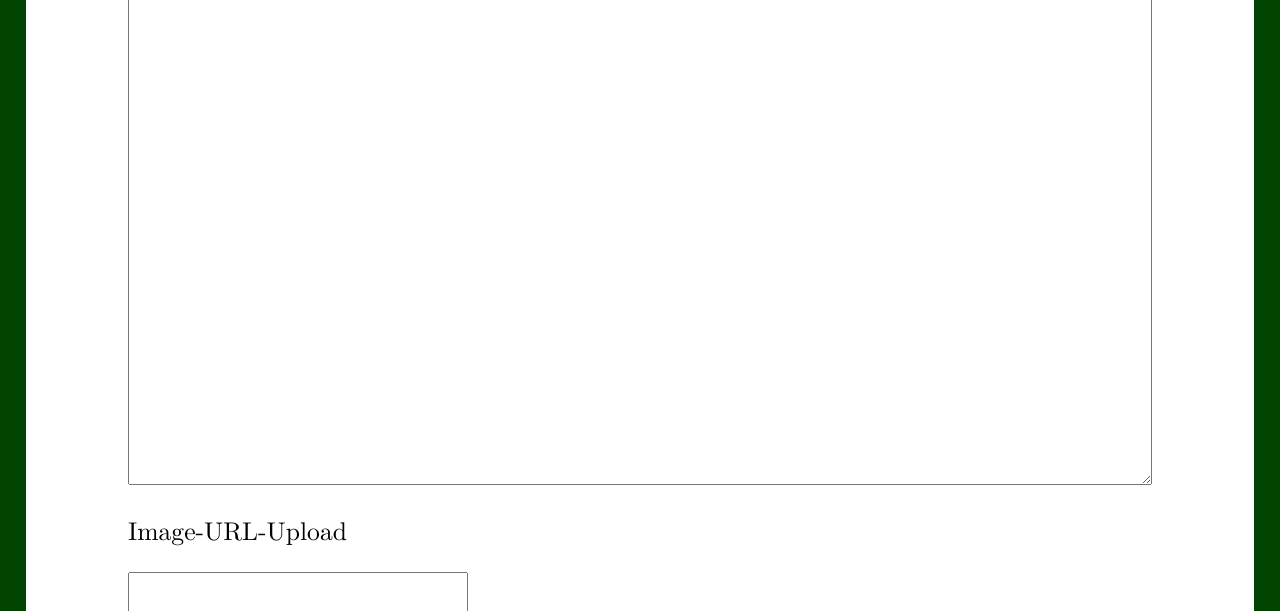
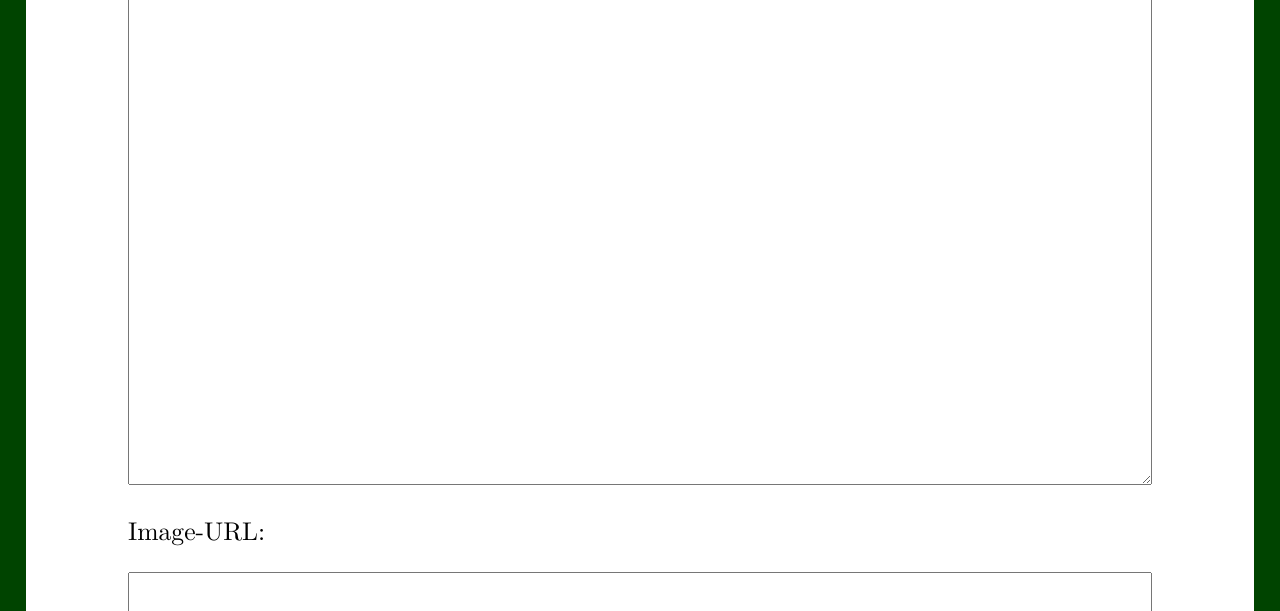
Before and after one commit to polarwinkel/PolarCloud, a Flask app: page /_new/ in a window 1280 px wide. Shown: the part 698-1309 px from the top of the page. Run offline with Flask 2, Linux system fonts and the light colour scheme.

Commit message:
small ui-improvements

```diff
--- a/templates/new.html
+++ b/templates/new.html
@@ -21,9 +21,9 @@
 <div style="clear:both;" id="dsource"><textarea path="source" id="source" class="formdata" rows="20"></textarea></div>
 <div style="clear:both;"><input type="file" id="file" name="file" style="display: none;" /></div>
 <div style="clear:both;" id="imgUrlOption" style="display:none">
-    <p>Image-URL-Upload</p><input type="text" id="imgUrl" >
-    <img id="imgUrlUpload" src="#" alt="url upload image" style="display:block;" />
+    <p>Image-URL:</p><input type="text" id="imgUrl" style="width:100%" />
     <button onclick="imgUrlUpload()">Load Image</button>
+    <img id="imgUrlUpload" src="#" alt="[preview uploaded image]" style="display:block;" />
 </div>
 <label for="description">Description:</label>
 <textarea name="description" id="description" class="formdata" rows="5"></textarea>
@@ -90,11 +90,11 @@
             var img = xhr.response;
             var filename = url.split('/').pop()
             imgUrlFile = new File([xhr.response], filename, {type: img.type,});
+            imgPreview.src = url;
         };
         xhr.open('GET', url);
         xhr.responseType = 'blob';
         xhr.send();
-        imgPreview.src = url;
     }
 
     async function save() {
```
